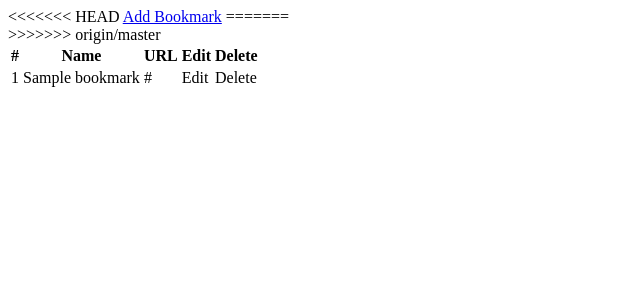
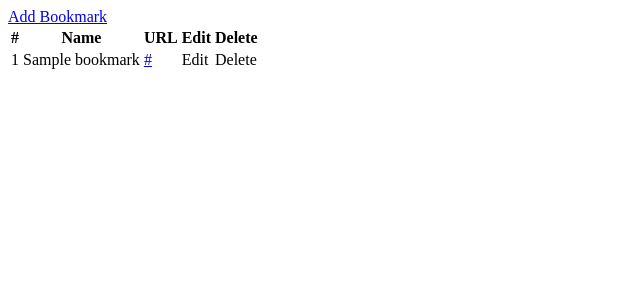
Before and after one commit to Ohminjung0804/NetworkProgramming_20220404_DBookmark, a Django app: template bookmark/templates/bookmark/bookmark_list.html in a window 1280 px wide. Shown: the top 300 px of the page, without its empty margins (0-640 px from the left). Run offline with Django 3.2, Linux system fonts and the light colour scheme; the template is opened without the code that fills it: most values are stand-ins (such as "Sample title", 1, 10 or a date in 2020).

Commit message:
link to url

```diff
--- a/bookmark/templates/bookmark/bookmark_list.html
+++ b/bookmark/templates/bookmark/bookmark_list.html
@@ -2,18 +2,11 @@
 <html lang="en">
 <head>
     <meta charset="UTF-8">
-<<<<<<< HEAD
-    <title>Title</title>
-</head>
-<body>
-    <a href="{% url 'bookmark:Add' %}">Add Bookmark</a>
-    <table>
-=======
     <title>Bookmark List</title>
 </head>
 <body>
+<a href="{% url 'bookmark:add' %}">Add Bookmark</a>
 <table>
->>>>>>> origin/master
     <thead>
     <tr>
         <th>#</th>
@@ -28,12 +21,13 @@
         <tr>
             <td>{{ forloop.counter }}</td>
             <td>{{ bookmark.name }}</td>
-            <td>{{ bookmark.url }}</td>
+            <td><a href="{{bookmark.url}}" target="_blank">{{ bookmark.url }}</a></td>
             <td>Edit</td>
             <td>Delete</td>
         </tr>
     {% endfor %}
     </tbody>
 </table>
+
 </body>
 </html>
```
